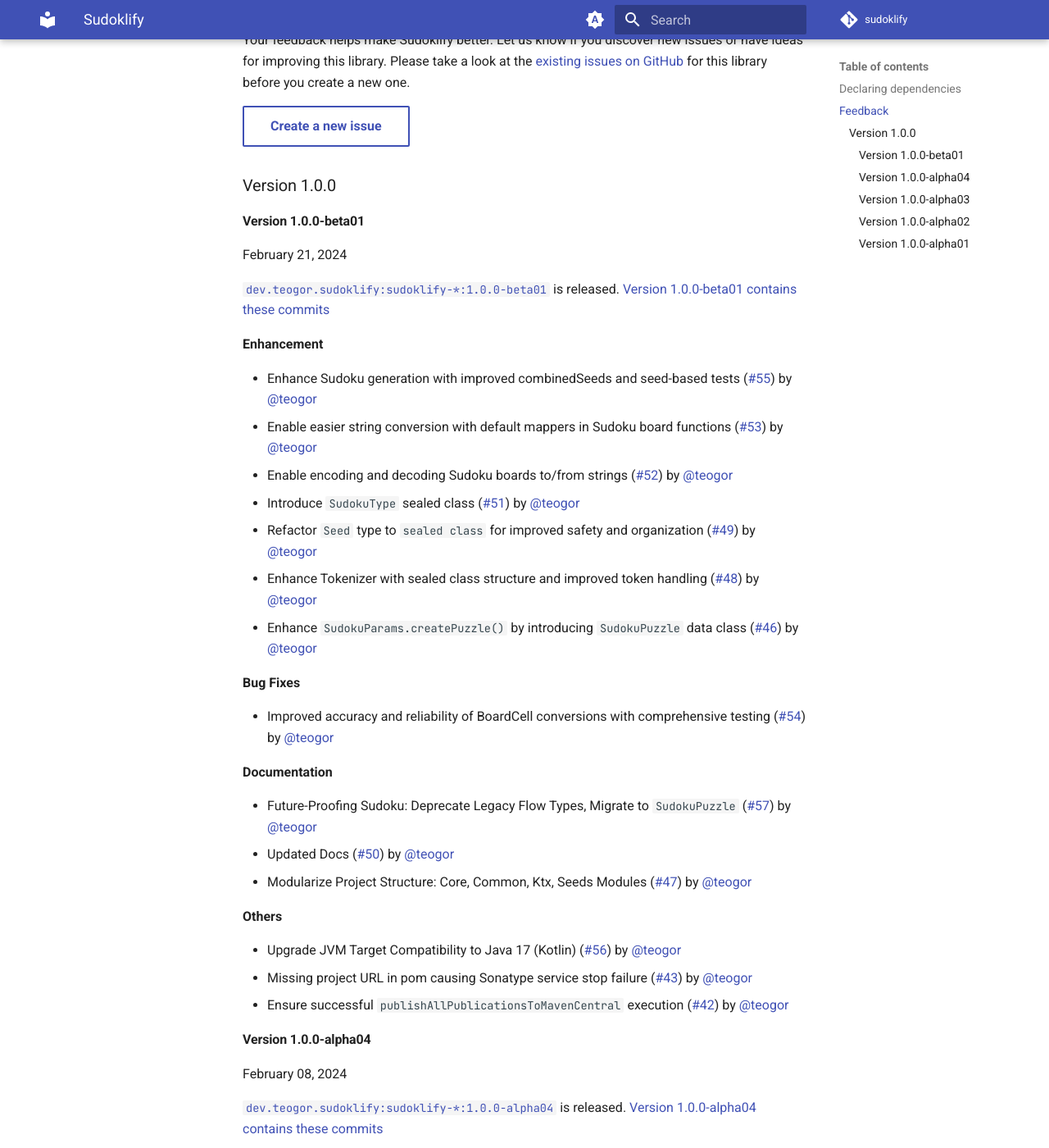
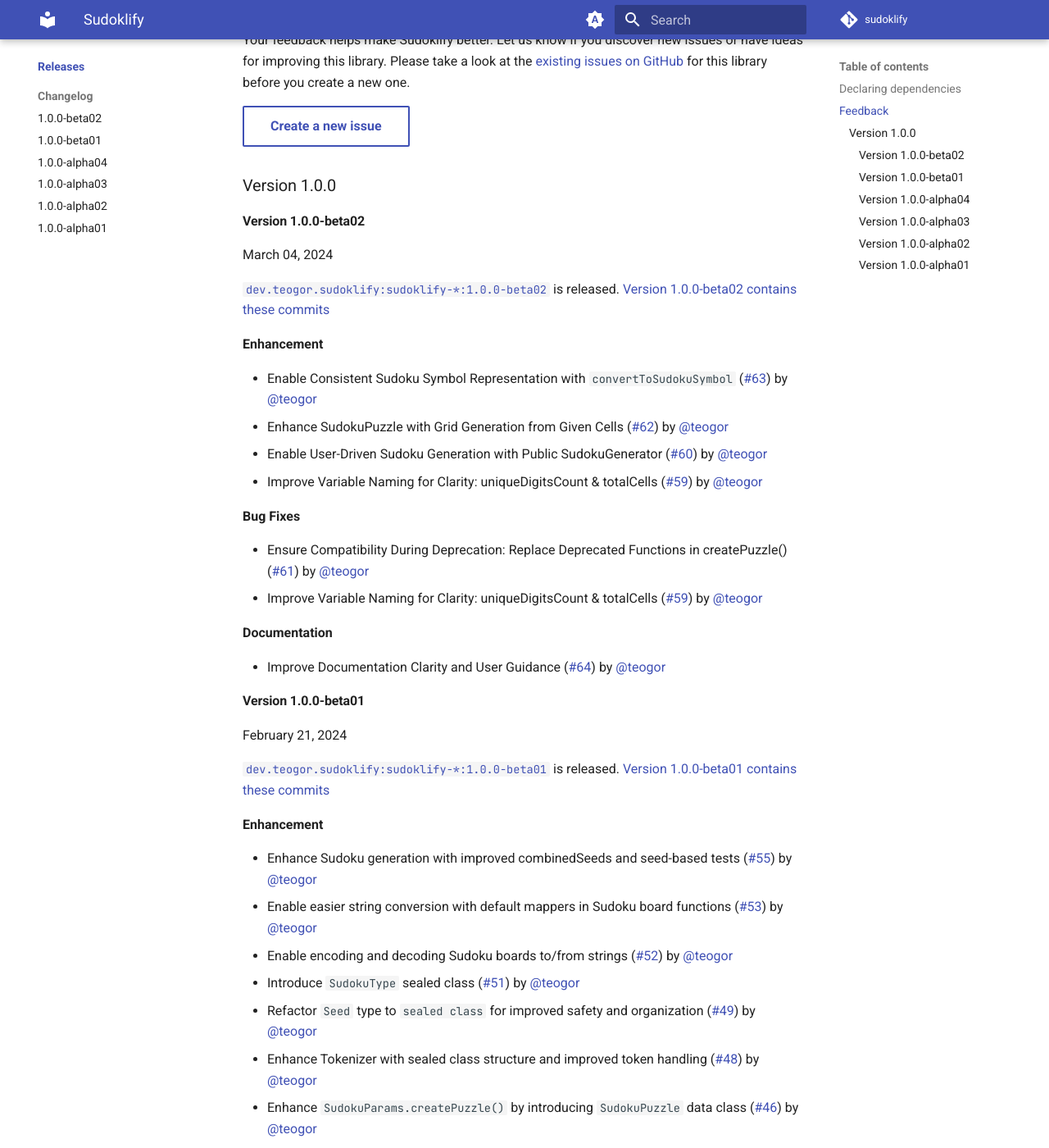
Before and after one commit to teogor/sudoklify, an MkDocs documentation site: the page built from docs/releases/index.md, in a window 1280 px wide and 1400 px high, scrolled down 1148 px. Shown: the whole window at 82% size. Built offline with MkDocs 1.6.1 and Material for MkDocs 9.7.7, drawn with Linux system fonts in a browser that asks for light colours; comment, search, counter and statistics services are not loaded; some of the changed text lies outside the part shown.

Commit message:
Bump sudoklify version to 1.0.0-beta02 for Release

````diff
--- a/docs/releases/index.md
+++ b/docs/releases/index.md
@@ -21,9 +21,9 @@ API Reference
 
 [//]: # (REGION-RELEASE-TABLE)
 
-| Latest Update       |  Stable Release  |  Release Candidate  |  Beta Release  |  Alpha Release  |
-|:--------------------|:----------------:|:-------------------:|:--------------:|:---------------:|
-| February 21, 2024   |        -         |          -          |  1.0.0-beta01  |        -        |
+| Latest Update    |  Stable Release  |  Release Candidate  |  Beta Release  |  Alpha Release  |
+|:-----------------|:----------------:|:-------------------:|:--------------:|:---------------:|
+| March 04, 2024   |        -         |          -          |  1.0.0-beta02  |        -        |
 
 [//]: # (REGION-RELEASE-TABLE)
 
@@ -37,7 +37,7 @@ To use Sudoklify in your app, add the following dependencies to your app's `buil
 
     ```groovy title="build.gradle"
     dependencies {
-        def teogorSudoklify = "1.0.0-beta01"
+        def teogorSudoklify = "1.0.0-beta02"
 
         implementation "dev.teogor.sudoklify:sudoklify-common:$teogorSudoklify"
         implementation "dev.teogor.sudoklify:sudoklify-core:$teogorSudoklify"
@@ -50,7 +50,7 @@ To use Sudoklify in your app, add the following dependencies to your app's `buil
 
     ```kotlin title="build.gradle.kts"
     dependencies {
-        val teogorSudoklify = "1.0.0-beta01"
+        val teogorSudoklify = "1.0.0-beta02"
 
         implementation("dev.teogor.sudoklify:sudoklify-common:$teogorSudoklify")
         implementation("dev.teogor.sudoklify:sudoklify-core:$teogorSudoklify")
@@ -78,6 +78,28 @@ for this library before you create a new one.
 [//]: # (REGION-VERSION-CHANGELOG)
 
 ### Version 1.0.0
+
+#### Version 1.0.0-beta02
+
+March 04, 2024
+
+[`dev.teogor.sudoklify:sudoklify-*:1.0.0-beta02`](https://github.com/teogor/sudoklify/releases/1.0.0-beta02) is released. [Version 1.0.0-beta02 contains these commits](https://github.com/teogor/sudoklify/compare/1.0.0-beta01...1.0.0-beta02)
+
+**Enhancement**
+
+* Enable Consistent Sudoku Symbol Representation with `convertToSudokuSymbol` ([#63](https://github.com/teogor/sudoklify/issues/63)) by [@teogor](https://github.com/teogor)
+* Enhance SudokuPuzzle with Grid Generation from Given Cells ([#62](https://github.com/teogor/sudoklify/issues/62)) by [@teogor](https://github.com/teogor)
+* Enable User-Driven Sudoku Generation with Public SudokuGenerator ([#60](https://github.com/teogor/sudoklify/issues/60)) by [@teogor](https://github.com/teogor)
+* Improve Variable Naming for Clarity: uniqueDigitsCount & totalCells ([#59](https://github.com/teogor/sudoklify/issues/59)) by [@teogor](https://github.com/teogor)
+
+**Bug Fixes**
+
+* Ensure Compatibility During Deprecation: Replace Deprecated Functions in createPuzzle() ([#61](https://github.com/teogor/sudoklify/issues/61)) by [@teogor](https://github.com/teogor)
+* Improve Variable Naming for Clarity: uniqueDigitsCount & totalCells ([#59](https://github.com/teogor/sudoklify/issues/59)) by [@teogor](https://github.com/teogor)
+
+**Documentation**
+
+* Improve Documentation Clarity and User Guidance ([#64](https://github.com/teogor/sudoklify/issues/64)) by [@teogor](https://github.com/teogor)
 
 #### Version 1.0.0-beta01
 
--- a/mkdocs.yml
+++ b/mkdocs.yml
@@ -22,9 +22,9 @@ nav:
     - Sudoku Type: sudoku-type.md
     - J-Encoding For Sudoku Cells: j-encoding-for-sudoku-cells.md
   - Releases:
-    - releases.md
-    - Implementation: releases/implementation.md
+    - releases/index.md
     - Changelog:
+      - 1.0.0-beta02: releases/changelog/1.0.0-beta02.md
       - 1.0.0-beta01: releases/changelog/1.0.0-beta01.md
       - 1.0.0-alpha04: releases/changelog/1.0.0-alpha04.md
       - 1.0.0-alpha03: releases/changelog/1.0.0-alpha03.md
````
Also changed, not shown: docs/assets/winds/sudoklify.json (+57 -0 lines), docs/index.md (+4 -4 lines), docs/releases/changelog/1.0.0-beta02.md (added, +12 -0 lines), winds-changelog.yml (+13 -0 lines), 1 other file.
